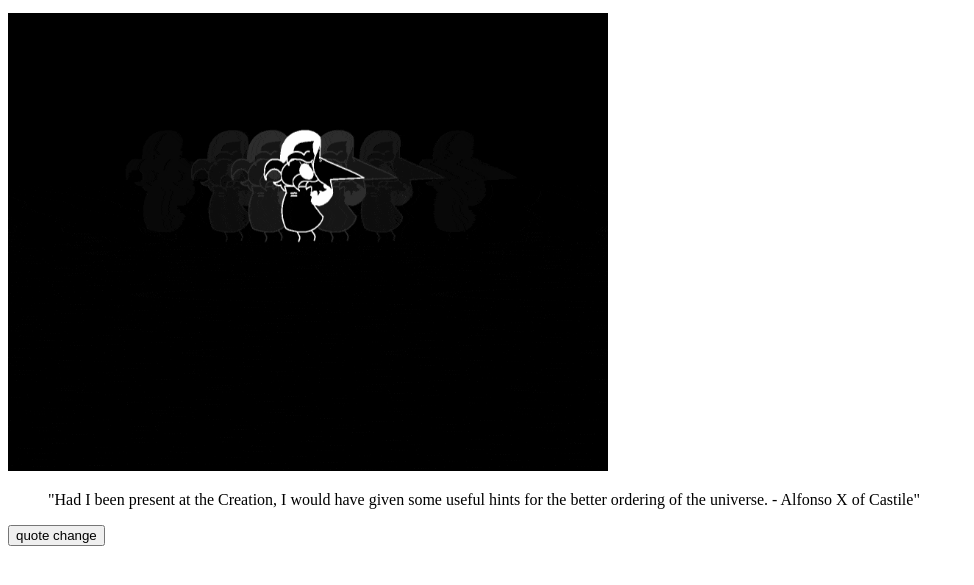
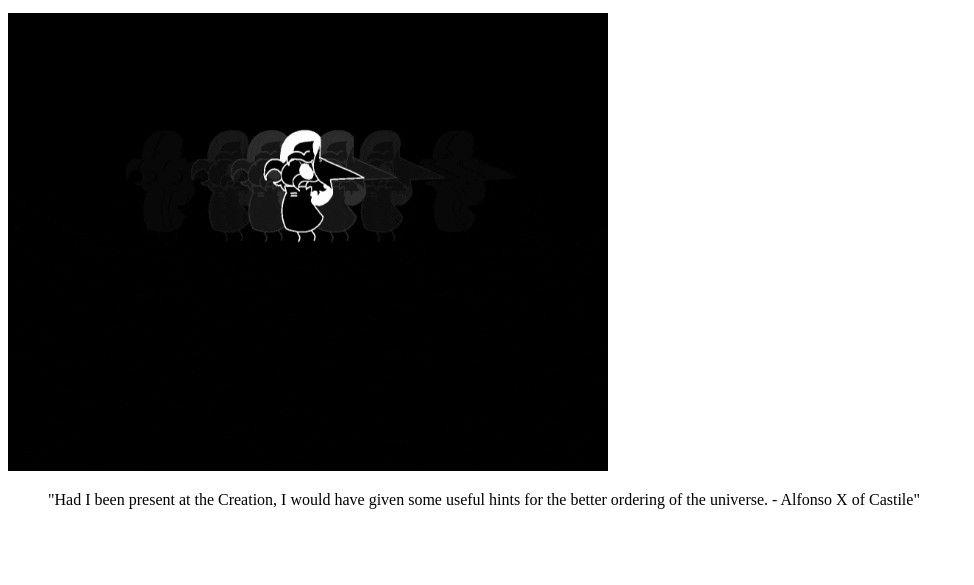
Before and after one commit to Jackwastakenx2/Hammerjacks-, a plain HTML site: page index.html in a window 1280 px wide. Shown: the part 101-686 px from the top of the page, without its empty margins (0-974 px from the left). Drawn offline with Linux system fonts and the light colour scheme.

Commit message:
Update index.html

```diff
--- a/index.html
+++ b/index.html
@@ -18,26 +18,5 @@
         <p>I think HTML is (sorta) neat!</p>
         <img src=animation.gif>
         <blockquote>"Had I been present at the Creation, I would have given some useful hints for the better ordering of the universe. - Alfonso X of Castile"</blockquote>
-        <button onclick="swappy()">quote change</button>
-        <script>
-            var index = 0;
-
-            function swappy() {
-                var quotes = [
-                    `"lorum ipsum dolorum si" -jack`,
-                    `"Yes, the universe had a beginning. Yes, the universe continues to evolve. And yes, every one of our body's atoms is traceable to the big bang and to the thermonuclear furnace within high-mass stars. We are not simply in the universe, we are part of it. We are born from it. One might even say we have been empowered by the universe to figure itself out — and we have only just begun." - neil degrasse tyson`,
-                    `"death!" - avery russell`,
-                    `"Had I been present at the Creation, I would have given some useful hints for the better ordering of the universe." - Alfonso X of Castile`
-                ];
-
-                var blockquote = document.querySelector("blockquote");
-                blockquote.innerHTML = quotes[index];
-                index++;
-                if (index >= 4) {
-                    index = 0;
-                }
-
-            }
-        </script>
     </body>
 </html>
```
